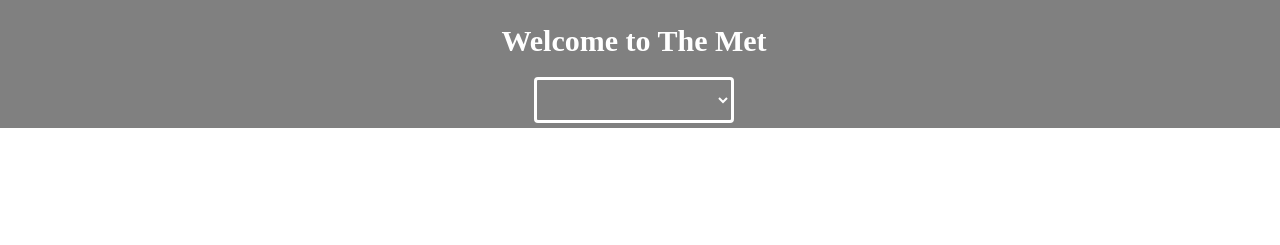
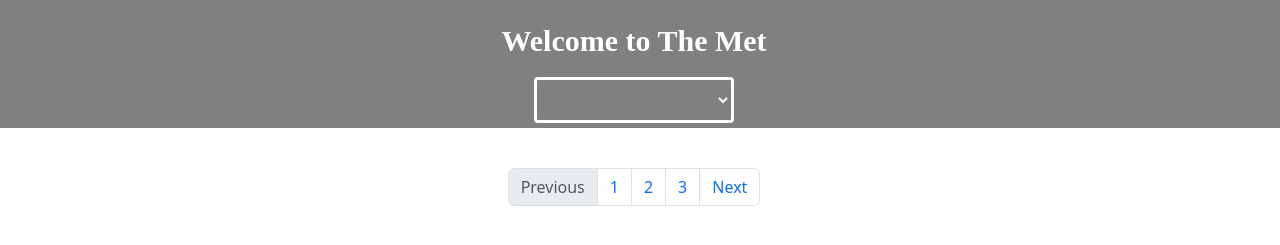
Before and after one commit to GuillermoJk5/GrupalMuseo, a website with bundled scripts: page Views/Principal.html in a window 1280 px wide. Shown: the part 143-388 px from the top of the page. Built offline with nearby package versions, Linux system fonts and the light colour scheme.

Commit message:
Añadir paginador html

```diff
--- a/Views/Principal.html
+++ b/Views/Principal.html
@@ -47,5 +47,20 @@
 
         </div>
     </div>
+    <div class="row divPagination">
+        <nav aria-label="Page navigation example">
+            <ul class="pagination justify-content-center">
+              <li class="page-item disabled">
+                <a class="page-link" id="btnPrevious" disabled >Previous</a>
+              </li>
+              <li class="page-item"><a class="page-link" href="#" id="pageOne">1</a></li>
+              <li class="page-item"><a class="page-link" href="#" id="pageTwo">2</a></li>
+              <li class="page-item"><a class="page-link" href="#" id="pageThree">3</a></li>
+              <li class="page-item">
+                <a class="page-link" id="btnNext">Next</a>
+              </li>
+            </ul>
+          </nav>
+    </div>
 </body>
 </html>
```
